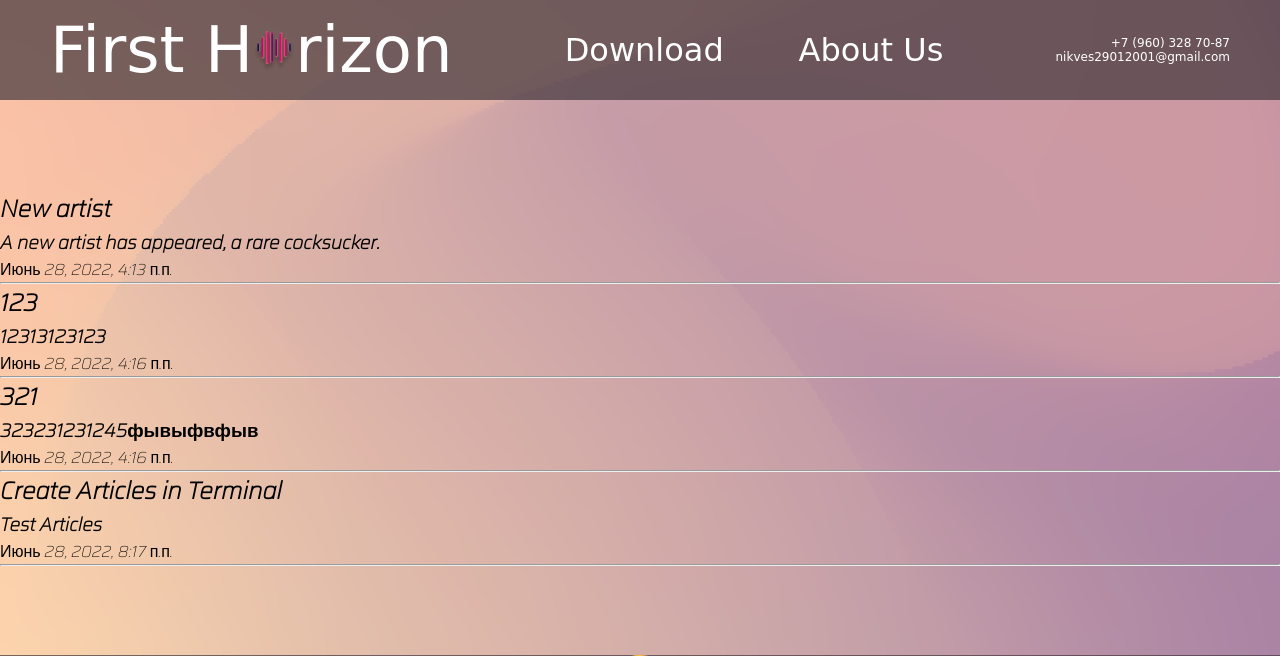
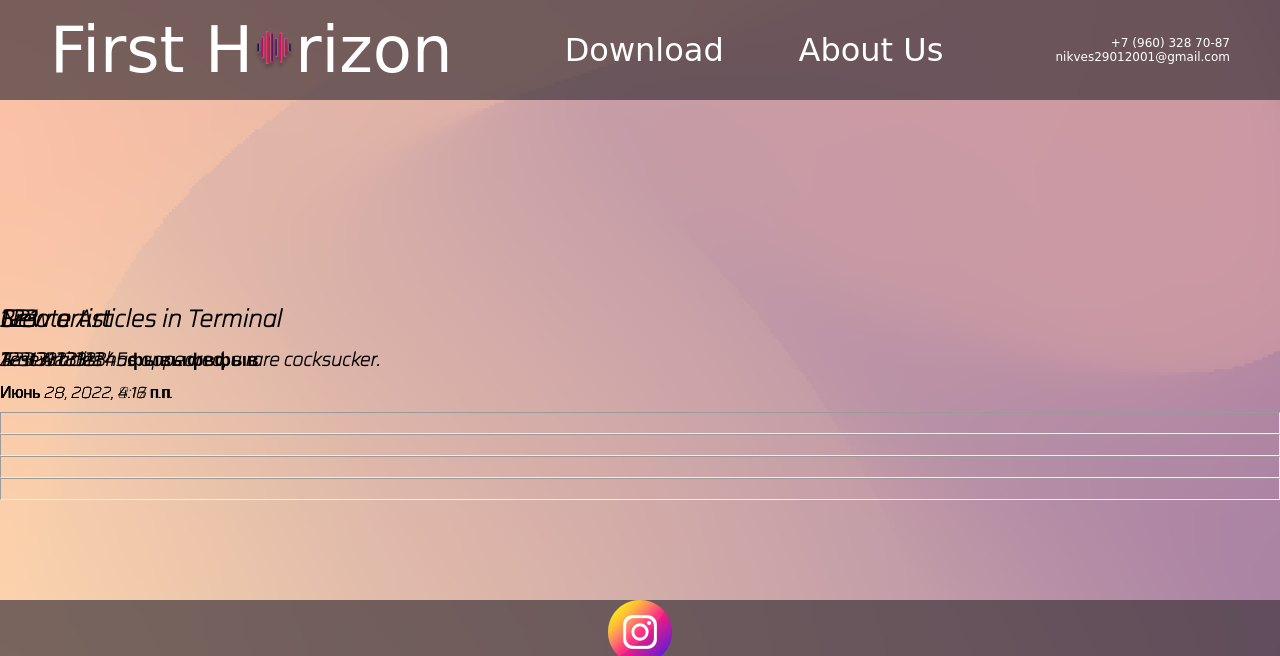
Before and after one commit to Luc143r/First_horizon, a Django app: page /about_page/ in a window 1280 px wide. Shown: the top 656 px of the page. Run offline with Django 3.2, Linux system fonts and the light colour scheme; data comes from the database, SQL or seed files in the repository; some web fonts are replaced.

Commit message:
Update style.css

```diff
--- a/django_project/first_horizon_proj/about_app/static/css/style.css
+++ b/django_project/first_horizon_proj/about_app/static/css/style.css
@@ -238,3 +238,29 @@
     grid-area: right_line;
     width: 428px;
 }
+
+.articles {
+    display: grid;
+    grid-template-areas: "article_block";
+}
+
+.article {
+    grid-area: article_block;
+    display: grid;
+    grid-template-areas:
+    "title_article"
+    "content_article"
+    "date_article";
+}
+
+.title {
+    grid-area: title_article;
+}
+
+.content_article {
+    grid-area: content_article;
+}
+
+.creation_date {
+    grid-area: date_article;
+}
```
